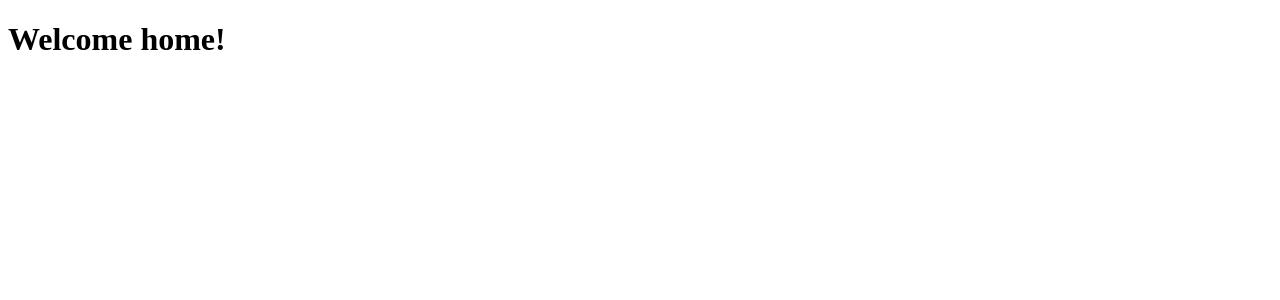
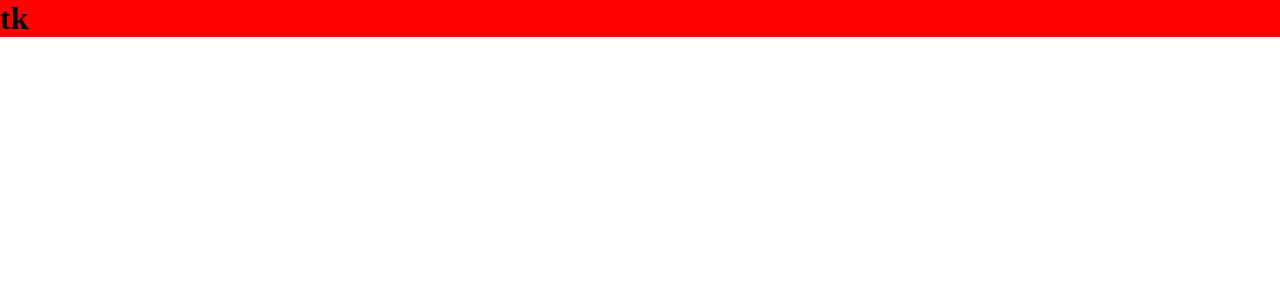
Before and after one commit to Hibanaga/vladyslav-tykhoniuk, a Next.js app: page / in a window 1280 px wide. Shown: the top 300 px of the page. Built offline with nearby package versions, Linux system fonts and the light colour scheme.

Commit message:
Modify initial structure

```diff
--- a/next.config.js
+++ b/next.config.js
@@ -1,4 +1,6 @@
 /** @type {import('next').NextConfig} */
-const nextConfig = {}
+const nextConfig = {
+    styledComponents: true,
+}
 
 module.exports = nextConfig
--- a/package.json
+++ b/package.json
@@ -11,7 +11,8 @@
   "dependencies": {
     "next": "14.0.4",
     "react": "^18",
-    "react-dom": "^18"
+    "react-dom": "^18",
+    "styled-components": "^6.1.6"
   },
   "devDependencies": {
     "@types/node": "^20",
--- /dev/null
+++ b/src/app/layout.tsx
@@ -0,0 +1,26 @@
+import { Metadata } from 'next';
+import { ReactNode } from 'react';
+
+import StyledComponentsRegistry from './registry';
+
+import '@/styles/globals.css';
+
+export const metadata: Metadata = {
+  title: 'Vladyslav Tykhoniuk',
+  description: 'Full-stack developer',
+  keywords: ['Next.js', 'React', 'Full-stack', 'Developer'],
+}
+
+export default function RootLayout({
+  children,
+}: {
+  children: ReactNode
+}) {
+  return (
+    <html lang="en">
+      <body>
+        <StyledComponentsRegistry>{children}</StyledComponentsRegistry>
+      </body>
+    </html>
+  )
+}
--- a/src/app/page.tsx
+++ b/src/app/page.tsx
@@ -1,3 +1,3 @@
-export default function Home() {
-    return <h1>Welcome home!</h1>;
-}
+import Page from '@/pages/Home';
+
+export default Page;
--- /dev/null
+++ b/src/app/registry.tsx
@@ -0,0 +1,29 @@
+'use client';
+
+import React, { useState } from 'react';
+import { useServerInsertedHTML } from 'next/navigation';
+import { ServerStyleSheet, StyleSheetManager } from 'styled-components';
+
+export default function StyledComponentsRegistry({
+    children,
+}: {
+    children: React.ReactNode;
+}) {
+    // Only create stylesheet once with lazy initial state
+    // x-ref: https://reactjs.org/docs/hooks-reference.html#lazy-initial-state
+    const [styledComponentsStyleSheet] = useState(() => new ServerStyleSheet());
+
+    useServerInsertedHTML(() => {
+        const styles = styledComponentsStyleSheet.getStyleElement();
+        styledComponentsStyleSheet.instance.clearTag();
+        return <>{styles}</>;
+    });
+
+    if (typeof window !== 'undefined') return <>{children}</>;
+
+    return (
+        <StyleSheetManager sheet={styledComponentsStyleSheet.instance}>
+            {children as React.ReactChild}
+        </StyleSheetManager>
+    );
+}
--- /dev/null
+++ b/src/pages/Home/index.tsx
@@ -0,0 +1,14 @@
+import StyledComponent from './styles';
+
+function Home() {
+
+    return (
+        <StyledComponent>
+            <h1>
+                tk
+            </h1>
+        </StyledComponent>
+    )
+}
+
+export default Home;
--- /dev/null
+++ b/src/pages/Home/styles.ts
@@ -0,0 +1,9 @@
+'use client';
+
+import styled from "styled-components";
+
+export default styled.main`
+    background-color: red;
+    margin: 0;
+    padding: 0;
+`
--- a/src/styles/globals.css
+++ b/src/styles/globals.css
@@ -1,78 +1,3 @@
-:root {
-  --max-width: 1100px;
-  --border-radius: 12px;
-  --font-mono: ui-monospace, Menlo, Monaco, 'Cascadia Mono', 'Segoe UI Mono',
-    'Roboto Mono', 'Oxygen Mono', 'Ubuntu Monospace', 'Source Code Pro',
-    'Fira Mono', 'Droid Sans Mono', 'Courier New', monospace;
-
-  --foreground-rgb: 0, 0, 0;
-  --background-start-rgb: 214, 219, 220;
-  --background-end-rgb: 255, 255, 255;
-
-  --primary-glow: conic-gradient(
-    from 180deg at 50% 50%,
-    #16abff33 0deg,
-    #0885ff33 55deg,
-    #54d6ff33 120deg,
-    #0071ff33 160deg,
-    transparent 360deg
-  );
-  --secondary-glow: radial-gradient(
-    rgba(255, 255, 255, 1),
-    rgba(255, 255, 255, 0)
-  );
-
-  --tile-start-rgb: 239, 245, 249;
-  --tile-end-rgb: 228, 232, 233;
-  --tile-border: conic-gradient(
-    #00000080,
-    #00000040,
-    #00000030,
-    #00000020,
-    #00000010,
-    #00000010,
-    #00000080
-  );
-
-  --callout-rgb: 238, 240, 241;
-  --callout-border-rgb: 172, 175, 176;
-  --card-rgb: 180, 185, 188;
-  --card-border-rgb: 131, 134, 135;
-}
-
-@media (prefers-color-scheme: dark) {
-  :root {
-    --foreground-rgb: 255, 255, 255;
-    --background-start-rgb: 0, 0, 0;
-    --background-end-rgb: 0, 0, 0;
-
-    --primary-glow: radial-gradient(rgba(1, 65, 255, 0.4), rgba(1, 65, 255, 0));
-    --secondary-glow: linear-gradient(
-      to bottom right,
-      rgba(1, 65, 255, 0),
-      rgba(1, 65, 255, 0),
-      rgba(1, 65, 255, 0.3)
-    );
-
-    --tile-start-rgb: 2, 13, 46;
-    --tile-end-rgb: 2, 5, 19;
-    --tile-border: conic-gradient(
-      #ffffff80,
-      #ffffff40,
-      #ffffff30,
-      #ffffff20,
-      #ffffff10,
-      #ffffff10,
-      #ffffff80
-    );
-
-    --callout-rgb: 20, 20, 20;
-    --callout-border-rgb: 108, 108, 108;
-    --card-rgb: 100, 100, 100;
-    --card-border-rgb: 200, 200, 200;
-  }
-}
-
 * {
   box-sizing: border-box;
   padding: 0;
@@ -83,16 +8,11 @@ html,
 body {
   max-width: 100vw;
   overflow-x: hidden;
+  margin: 0;
 }
 
 body {
-  color: rgb(var(--foreground-rgb));
-  background: linear-gradient(
-      to bottom,
-      transparent,
-      rgb(var(--background-end-rgb))
-    )
-    rgb(var(--background-start-rgb));
+
 }
 
 a {
```
Also changed, not shown: 1 other file (tests, documents, lock files or other folders).
